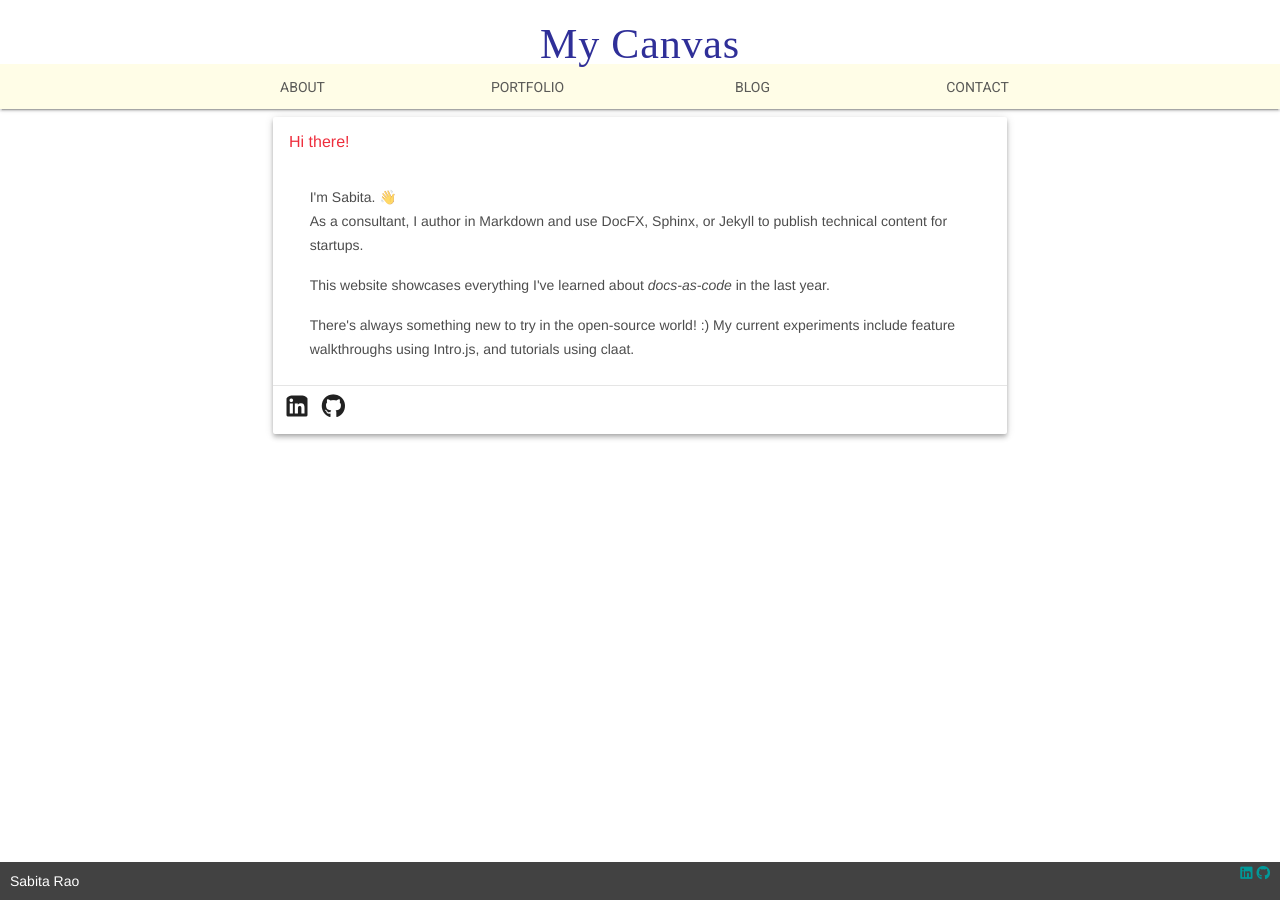
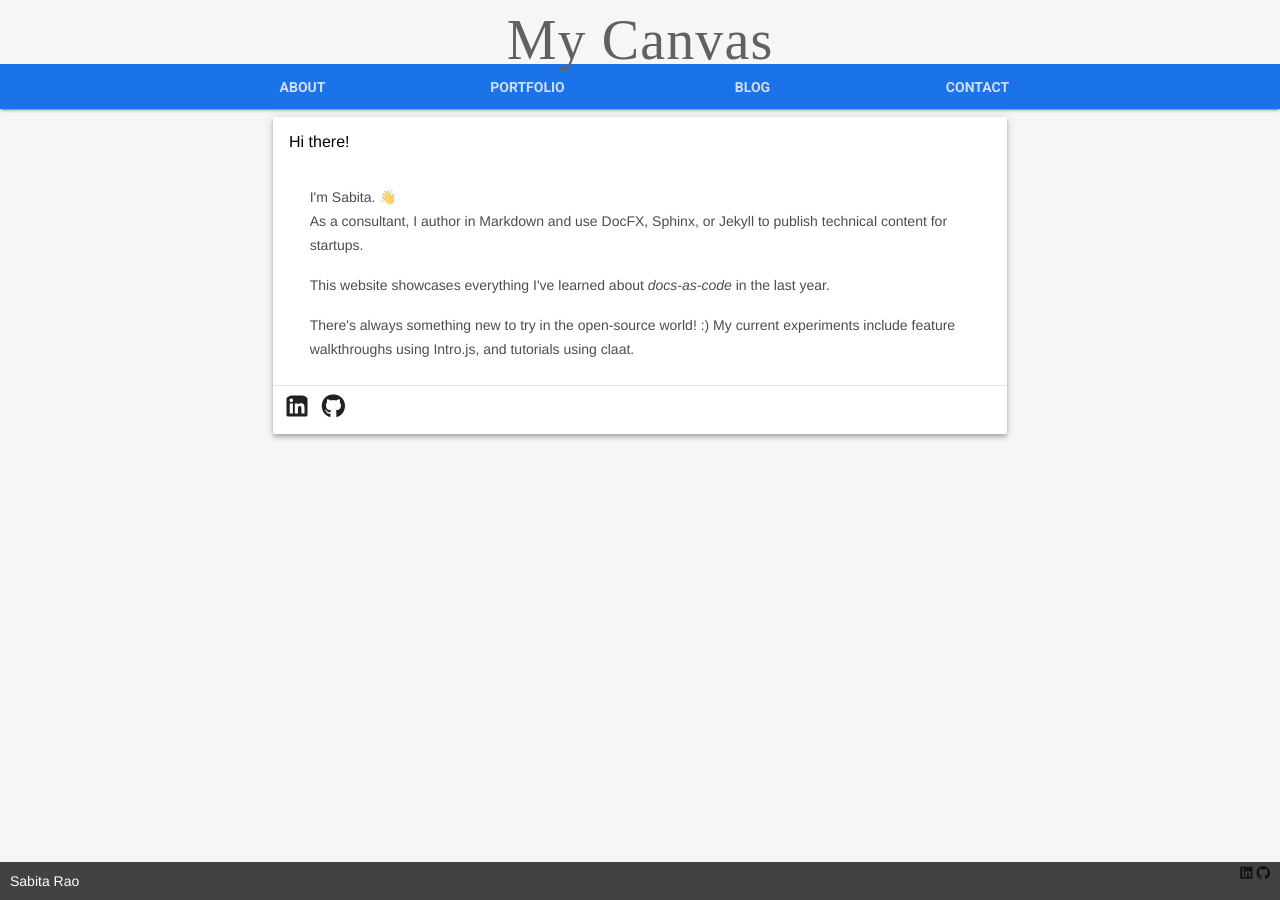
Before and after one commit to sabitarao/sabitarao.github.io, a Jekyll site: the page built from index.html, in a window 1280 px wide. Built offline with Jekyll 4.4.1, drawn with Linux system fonts in a browser that asks for light colours; nearby versions of some CDN libraries; emoji names are drawn with the system emoji font; some web fonts are replaced.

Commit message:
css updates

```diff
--- a/css/styles.css
+++ b/css/styles.css
@@ -11,23 +11,19 @@
 }
 
 .mdl-layout__title {
-  font-size: 3rem;
+  font-size: 4rem;
   text-align: center;
   font-weight: normal;
   font-family: 'Fredericka the Great', cursive;
   line-height: 35px;
-  margin-top: 25px;
-  color: #2f2f98;
+  margin-top: 17px;
+  color: #616161;
 }
 
 .mdl-card {
     min-height: fit-content;
     margin: auto;
     margin-bottom: 20px;
-}
-
-.mdl-card__title {
-  color: #ee2e3d;
 }
 
 .mdl-card__supporting-text {
@@ -61,7 +57,7 @@
 }
 
 .portfolio-navigation-row {
-  background-color: #fffde7;
+  background-color: #1a73e8;
   text-transform: uppercase;
   height: 45px;
 }
@@ -180,6 +176,7 @@ img.article-image {
 footer {
   background-size: cover;
 }
+
 .mdl-mini-footer {
     padding: 1px 10px;
     color: #9e9e9e;
@@ -192,7 +189,7 @@ footer {
 }
 
 a {
-    color: #009999;
+    color: rgba(0,0,0,.7);
     font-weight: 500;
 }
 
@@ -207,6 +204,20 @@ a {
 .mdl-button--icon {
     font-size: 24px;
 }
+
 .mdl-button--accent.mdl-button--accent {
-    color: #2f2f98;
+    color: #0091EA;
 }
+
+body {
+    background-color: #f6f6f6;
+}
+
+.mdl-layout__header-row .mdl-navigation__link {
+    color: #eee;
+    font-weight: bold;
+}
+
+.portfolio-navigation-row .is-active:after {
+    background-color: white;
+}
```
